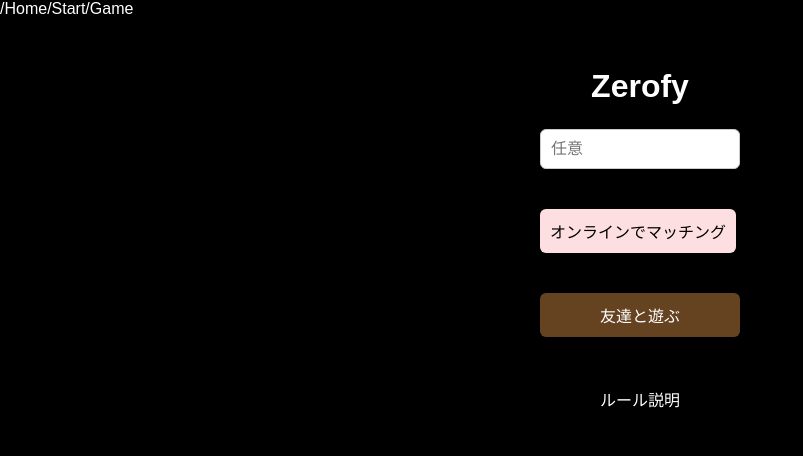
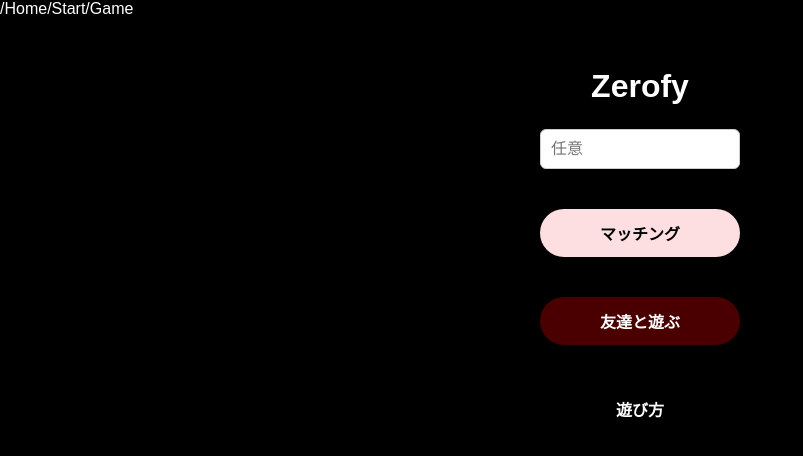
Before and after one commit to mitsui6969/Zerofy, a Next.js app in the folder frontend/: page / in a window 1280 px wide. Shown: the top 456 px of the page, without its empty margins (0-803 px from the left). Built offline with nearby package versions, Linux system fonts and the light colour scheme; no server answers.

Commit message:
ボタンの色、 文字のフォント変更

```diff
--- a/frontend/src/app/page.js
+++ b/frontend/src/app/page.js
@@ -43,14 +43,14 @@ export default function Home() {
 
         <div className='menu'>
           <Link href='/game'>
-            <button>オンラインでマッチング</button>
+            <button>マッチング</button>
           </Link>
         </div>
         <div className='menu2'>
             <button>友達と遊ぶ</button>
         </div>
         <div className='menu3'>
-            <button onClick={() => setShowModal(true)}>ルール説明</button>
+            <button onClick={() => setShowModal(true)}>遊び方</button>
 
         </div>
 
--- a/frontend/src/app/style/home.css
+++ b/frontend/src/app/style/home.css
@@ -1,17 +1,5 @@
-.menu {
-    display: flex;
-    flex-direction: column;
-    gap: 12px;
-    width: 200px;
-    margin: 20px auto;
-}
-.menu2 {
-    display: flex;
-    flex-direction: column;
-    gap: 12px;
-    width: 200px;
-    margin: 20px auto;
-}
+.menu,
+.menu2,
 .menu3 {
     display: flex;
     flex-direction: column;
@@ -19,35 +7,36 @@
     width: 200px;
     margin: 20px auto;
 }
-
-.menu button {
-    padding: 10px;
+.menu button,
+.menu2 button,
+.menu3 button {
+    padding: 12px 0;
+    width:200px;
+    font-weight:600;
     font-size: 16px;
     background-color: #FEDFE1;
     color: #000;
     border: none;
-    border-radius: 6px;
+    border-radius: 999px;
     transition: background-color 0.3s ease;
+    text-align: center;
+    box-sizing: border-box;
+}
+
+
+.menu button {
+    background-color: #FEDFE1;
+    color: #000;
 }
 
 .menu2 button {
-    padding: 10px;
-    font-size: 16px;
-    background-color:#654321 ;
+    background-color:#4A0000 ;
     color: #FFFFFF;
-    border: none;
-    border-radius: 6px;
-    transition: background-color 0.3s ease;
 }
 
 .menu3 button {
-    padding: 10px;
-    font-size: 16px;
     background-color:#000 ;
     color:#FFFFFF;
-    border: none;
-    border-radius: 6px;
-    transition: background-color 0.3s ease;
 }
 
 
@@ -125,7 +114,7 @@
     cursor: pointer;
 }
 
-.close-btutton:hover {
+.close-btutton {
     background-color: #d32f2f;
 }
 body{
```
